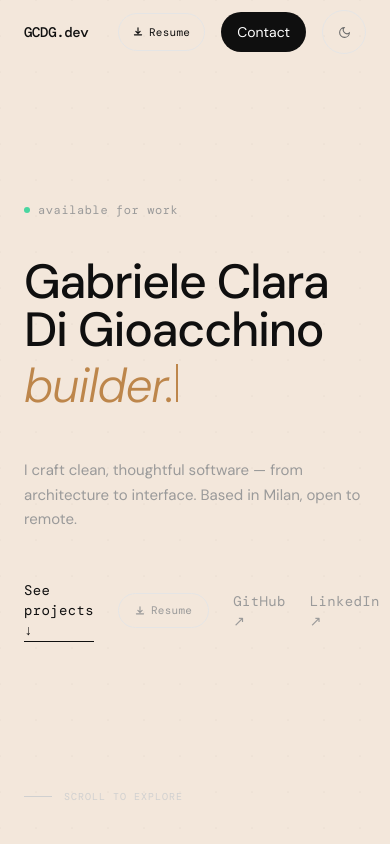
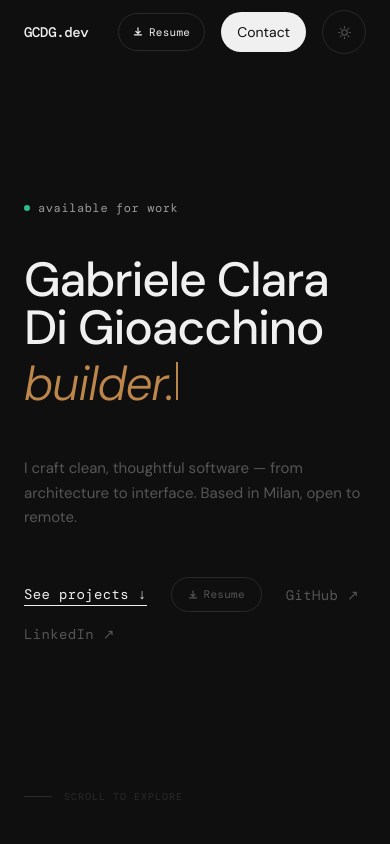
Before and after one commit to gabboclaa/portfolio, a Next.js app: page / in a window 390 px wide. Shown: the top 844 px of the page. Built offline with nearby package versions, Linux system fonts and the light colour scheme.

Commit message:
Set dark mode as default, fix hero links overflow, disable DotGrid on mobile

```diff
--- a/components/Hero.tsx
+++ b/components/Hero.tsx
@@ -234,7 +234,7 @@ export default function Hero({ onOpenCV }: HeroProps) {
       `}</style>
 
       {!isTouch && <CursorGlow />}
-      <DotGrid />
+      {!isTouch && <DotGrid />}
 
       <section
         id="about"
@@ -252,7 +252,7 @@ export default function Hero({ onOpenCV }: HeroProps) {
         </h1>
 
         {/* Role */}
-        <div className="text-5xl sm:text-6xl md:text-[72px] font-light tracking-tight leading-none mb-12 flex items-baseline overflow-hidden">
+        <div className="text-5xl sm:text-6xl md:text-[72px] font-light tracking-tight leading-none mb-12 flex items-baseline">
           <span className="text-[#bd864b] font-normal italic" style={{ transform: "translateZ(0)", WebkitTransform: "translateZ(0)" } as React.CSSProperties}>{role}</span>
           <span className="typed-cursor ml-0.5" />
         </div>
@@ -264,7 +264,7 @@ export default function Hero({ onOpenCV }: HeroProps) {
         </p>
 
         {/* Links */}
-        <div className="hero-links flex items-center gap-6">
+        <div className="hero-links flex flex-wrap items-center gap-x-6 gap-y-3">
           <a
             href="#projects"
             className="text-sm font-mono tracking-wide text-[#0f0f0f] dark:text-[#f0f0f0] border-b border-[#0f0f0f] dark:border-[#f0f0f0] pb-px hover:text-[#bd864b] hover:border-[#bd864b] transition-colors"
--- a/components/ThemeProvider.tsx
+++ b/components/ThemeProvider.tsx
@@ -16,7 +16,7 @@ export function ThemeProvider({ children }: { children: React.ReactNode }) {
   useEffect(() => {
     // Read persisted preference on mount
     const stored = localStorage.getItem("theme") as Theme | null;
-    const initial = stored ?? "light";
+    const initial = stored ?? "dark";
     setTheme(initial);
     applyTheme(initial);
     setMounted(true);
```
